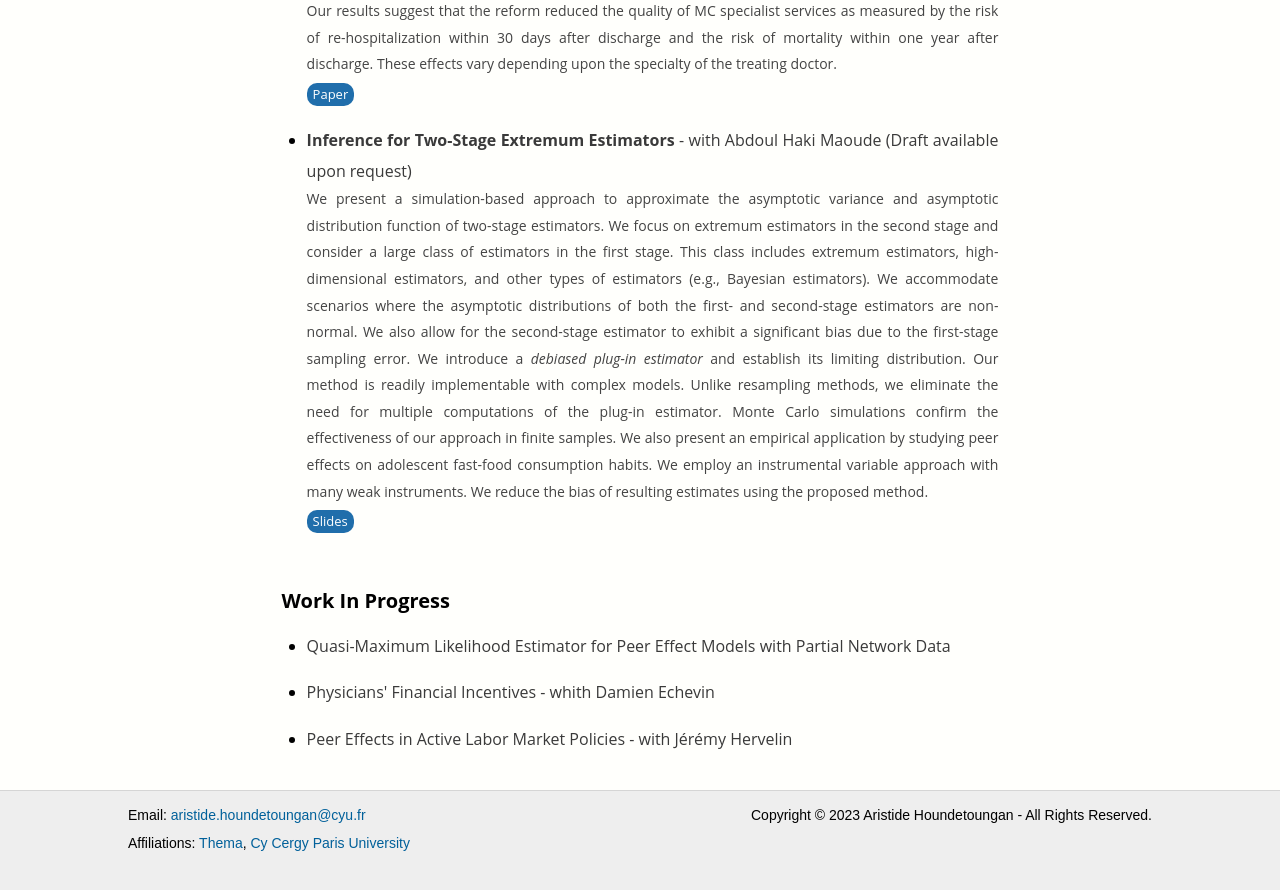
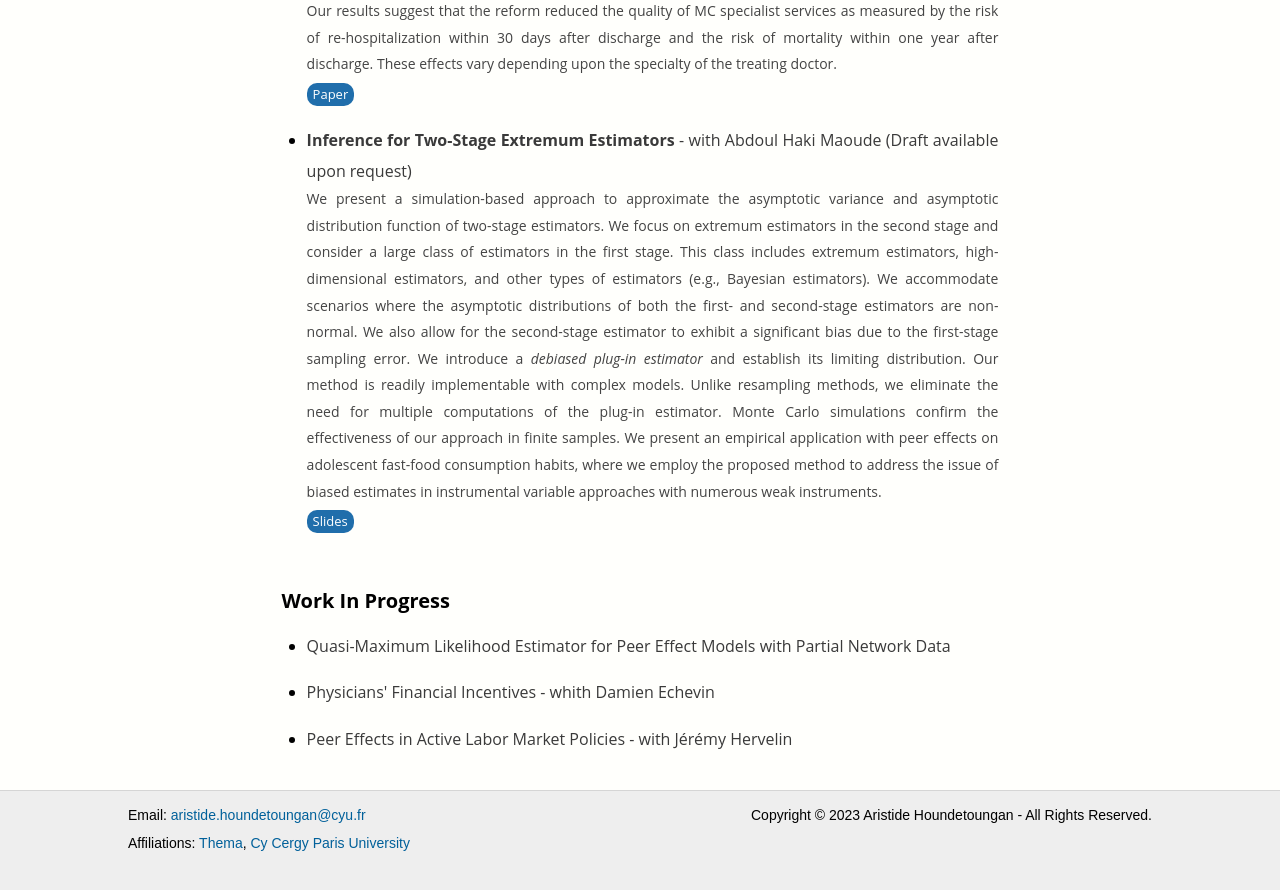
Before and after one commit to ahoundetoungan/ahoundetoungan.github.io, a Jekyll site: the page built from research/index.html, in a window 1280 px wide and 900 px high, scrolled down 1997 px. Shown: the top 890 px of the window. Built offline with Jekyll 4.4.1, drawn with Linux system fonts in a browser that asks for light colours.

Commit message:
research

```diff
--- a/research/index.html
+++ b/research/index.html
@@ -56,7 +56,7 @@
       <a type="button" class="button"  href="https://www.cirano.qc.ca/files/publications/2023s-19.pdf" target="_blank">Paper</a>
     </li>
     <li><p class="nomarginafter"><b>Inference for Two-Stage Extremum Estimators</b> - with Abdoul Haki Maoude (Draft available upon request)</p>
-      <p class="nomarginafter nomarginbefore descriptif">We present a simulation-based approach to approximate the asymptotic variance and asymptotic distribution function of two-stage estimators. We focus on extremum estimators in the second stage and consider a large class of estimators in the first stage. This class includes extremum estimators, high-dimensional estimators, and other types of estimators (e.g., Bayesian estimators). We accommodate scenarios where the asymptotic distributions of both the first- and second-stage estimators are non-normal. We also allow for the second-stage estimator to exhibit a significant bias due to the first-stage sampling error. We introduce a <em>debiased plug-in estimator</em> and establish its limiting distribution. Our method is readily implementable with complex models.  Unlike resampling methods, we eliminate the need for multiple computations of the plug-in estimator. Monte Carlo simulations confirm the effectiveness of our approach in finite samples. We also present an empirical application by studying peer effects on adolescent fast-food consumption habits. We employ an instrumental variable approach with many weak instruments. We reduce the bias of resulting estimates using the proposed method.</p>
+      <p class="nomarginafter nomarginbefore descriptif">We present a simulation-based approach to approximate the asymptotic variance and asymptotic distribution function of two-stage estimators. We focus on extremum estimators in the second stage and consider a large class of estimators in the first stage. This class includes extremum estimators, high-dimensional estimators, and other types of estimators (e.g., Bayesian estimators). We accommodate scenarios where the asymptotic distributions of both the first- and second-stage estimators are non-normal. We also allow for the second-stage estimator to exhibit a significant bias due to the first-stage sampling error. We introduce a <em>debiased plug-in estimator</em> and establish its limiting distribution. Our method is readily implementable with complex models.  Unlike resampling methods, we eliminate the need for multiple computations of the plug-in estimator. Monte Carlo simulations confirm the effectiveness of our approach in finite samples. We present an empirical application with peer effects on adolescent fast-food consumption habits, where we employ the proposed method to address the issue of biased estimates in instrumental variable approaches with numerous weak instruments.</p>
       <a type="button" class="button"  href="/files/Papers/2SAsymptotic_slides.pdf" target="_blank">Slides</a>
     </li>
   </ul>
```
